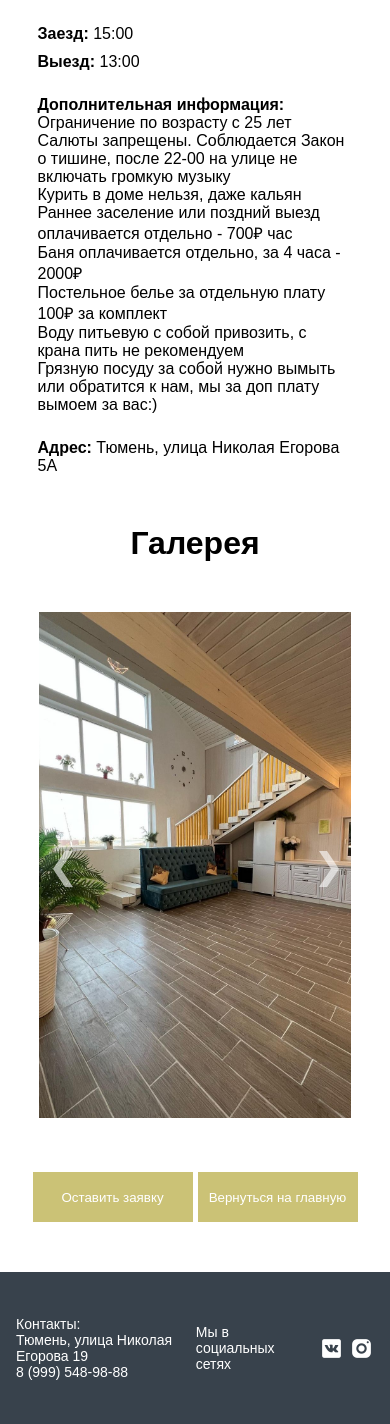
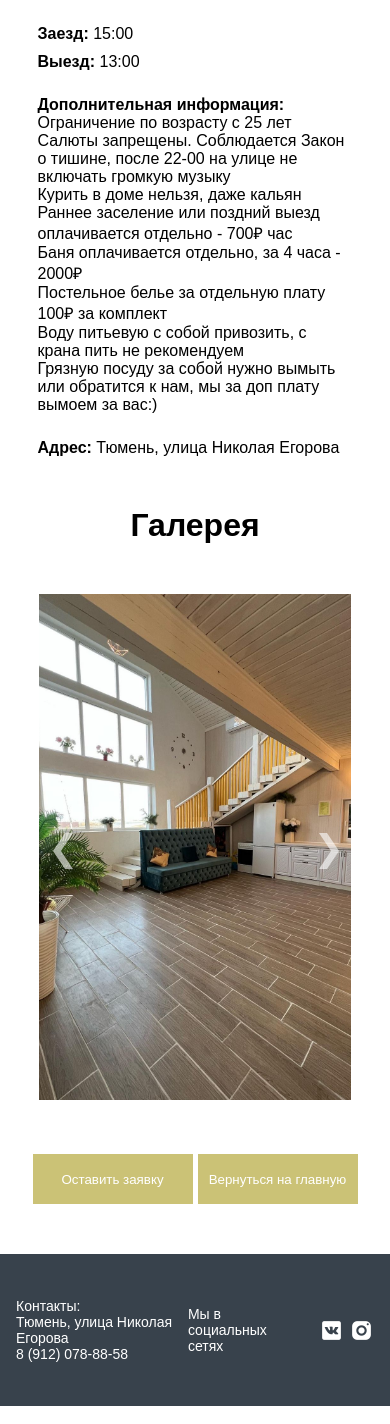
Before and after one commit to DaryaLukk/Dom-na-lipovom, a Next.js app in the folder dom-na-lipovom/: page /cottage/1 in a window 390 px wide. Shown: the part 1082-2506 px from the top of the page. Built offline with nearby package versions, Linux system fonts and the light colour scheme; a web font is replaced by a local one.

Commit message:
change address and phone

```diff
--- a/dom-na-lipovom/components/MainLayout.js
+++ b/dom-na-lipovom/components/MainLayout.js
@@ -56,7 +56,7 @@ export function MainLayout({ children }) {
               style={{background: hoverContact ? `url(${contactHover.src}) no-repeat` : `url(${contact.src}) no-repeat`}}
             />
           </Link>
-          <Link href='tel:+79995489888' legacyBehavior ><a className='phone'>{`8 (999) 548-98-88`}</a></Link>
+          <Link href='tel:+79995489888' legacyBehavior ><a className='phone'>{`8 (912) 078-88-58`}</a></Link>
         </div>
       </nav>
       <main>
@@ -82,13 +82,13 @@ export function MainLayout({ children }) {
       <footer>
         <div className="data">
           <div>Контакты:</div>
-          <div>Тюмень, улица Николая Егорова 19</div>
-          <div>8 (999) 548-98-88</div>
+          <div>Тюмень, улица Николая Егорова</div>
+          <div>8 (912) 078-88-58</div>
         </div>
         <div className='map'>
           <YMaps>
-            <Map defaultState={{ center: [57.230119, 65.593868], zoom: 17 }} width={'420px'} height={'280px'}>
-              <Placemark geometry={[57.230119, 65.593868]} />
+            <Map defaultState={{ center: [57.229583, 65.5933383], zoom: 17 }} width={'420px'} height={'280px'}>
+              <Placemark geometry={[57.229583, 65.5933383]} />
               <FullscreenControl options={{ float: 'left' }} />
               <ZoomControl options={{ float: 'left' }} />
             </Map>
--- a/dom-na-lipovom/db_fake/database.js
+++ b/dom-na-lipovom/db_fake/database.js
@@ -20,7 +20,7 @@ export const cottagesDB = [
     sq: '280 м²',
     count: 30,
     sleeper: 22,
-    address: 'Тюмень, улица Николая Егорова 5А',
+    address: 'Тюмень, улица Николая Егорова',
     imgs: '/pictures/light/1.jpeg\n/pictures/light/2.jpeg\n/pictures/light/3.jpeg\n/pictures/light/4.jpeg\n/pictures/light/5.jpeg\n/pictures/light/6.jpeg\n/pictures/light/7.jpeg\n/pictures/light/8.jpeg\n/pictures/light/9.jpeg\n/pictures/light/10.jpeg\n/pictures/light/11.jpeg\n/pictures/light/12.jpeg',
     description: 'Спальных мест 22 (4 отдельных спальни с двумя двуспальными кроватями в каждой и диваны по дому, а также имеется тайная комната Гарри Потера)\n Большая вместимость и много уютных спальных мест\n Кухня оборудована современной техникой и красивой посудой\n Необходимые мелочи есть: шампура, решётки на мангал, туалетная бумага, губки, средство для посуды, мыло, полотенца и др.',
     price: '17000₽\n Обеспечительный залог - 5000₽\n Понедельник-четверг - 17000₽\n Пятница, воскресенье и предпраздничные дни - 25000₽\n Суббота и праздники - 30000₽',
@@ -34,7 +34,7 @@ export const cottagesDB = [
     sq: '250 м²',
     count: 25,
     sleeper: 19,
-    address: 'Тюмень, улица Николая Егорова 5',
+    address: 'Тюмень, улица Николая Егорова',
     imgs: '/pictures/dark/1.jpeg\n/pictures/dark/2.jpeg\n/pictures/dark/3.jpeg\n/pictures/dark/4.jpeg\n/pictures/dark/5.jpeg\n/pictures/dark/6.jpeg\n/pictures/dark/7.jpg\n/pictures/dark/8.jpeg\n/pictures/dark/9.jpeg\n/pictures/dark/10.jpeg\n/pictures/dark/11.jpeg\n/pictures/dark/12.jpeg\n/pictures/dark/13.jpeg\n/pictures/dark/14.jpeg\n/pictures/dark/15.jpeg\n/pictures/dark/16.jpeg\n/pictures/dark/17.jpeg\n/pictures/dark/18.jpeg\n/pictures/dark/19.jpeg\n/pictures/dark/20.jpeg\n/pictures/dark/21.jpeg\n/pictures/dark/22.jpeg',
     description: 'Бильярдный зал, четыре отдельных спальни и санузел на втором этаже\n Современная кухня с банкетным залом и потолками высотой в 6 метров на первом этаже\n Зона СПА (баня с душевой и комнатой отдыха) и сан узлом на первом этаже также в доме\n На стенах авторская роспись и картины художников Тюмени!',
     price: '15000₽\n Обеспечительный депозит: 5000₽\n Понедельник-четверг - 15000₽\n Пятница, воскресенье и предпраздничные дни - 20000₽\n Суббота и праздники - 25000₽',
@@ -48,7 +48,7 @@ export const cottagesDB = [
     sq: '300 м²',
     count: 50,
     sleeper: 32,
-    address: 'Тюмень, улица Николая Егорова 17',
+    address: 'Тюмень, улица Николая Егорова',
     imgs: '/pictures/violet/1.jpeg\n/pictures/violet/2.jpeg\n/pictures/violet/3.jpeg\n/pictures/violet/4.jpeg\n/pictures/violet/5.jpeg\n/pictures/violet/6.jpeg\n/pictures/violet/7.jpeg\n/pictures/violet/8.jpeg\n/pictures/violet/9.jpeg\n/pictures/violet/10.jpeg\n/pictures/violet/11.jpeg\n/pictures/violet/12.jpeg\n/pictures/violet/13.jpeg\n/pictures/violet/14.jpeg',
     description: "Единственный в Тюмени такого формата и с таким количеством спальных мест!\nБольшая вместимость и много уютных спальных мест.\nНа улице детская площадка с песочницей, домиком, качелями и столом с лавочками\nSMART TV (диагональ 65 д), караоке система, музыкальная колонка\nЗона СПА (баня с душевой и комнатой отдыха) на первом этаже  в доме\nКухня полностью оборудована: посудомоечная машина, два холодильника, плита, духовка, микроволновая печь, тостер и чайник. Посуда есть до 50 человек\nКондиционеры в летнее время",
     price: '22000₽\n Обеспечительный депозит: 5 000₽\n Понедельник-четверг - 22000₽\n Пятница, воскресенье и предпраздничные дни - 30000₽\n Суббота и праздники - 35000₽',
@@ -62,7 +62,7 @@ export const cottagesDB = [
     sq: '105 м²',
     count: 10,
     sleeper: 10,
-    address: 'Тюмень, улица Николая Егорова 19',
+    address: 'Тюмень, улица Николая Егорова',
     imgs: '/pictures/small/1.jpeg\n/pictures/small/2.jpeg\n/pictures/small/3.jpeg\n/pictures/small/4.jpeg\n/pictures/small/5.jpeg\n/pictures/small/6.jpeg\n/pictures/small/7.jpeg\n/pictures/small/8.jpeg\n/pictures/small/9.jpeg\n/pictures/small/10.jpeg\n/pictures/small/11.jpeg\n/pictures/small/12.jpeg\n/pictures/small/13.jpeg\n/pictures/small/14.jpeg\n/pictures/small/15.jpeg\n/pictures/small/16.jpeg',
     description: 'На кухне варочная панель и духовка, стиральная машина, холодильник, микроволновая печь, тостер, чайник, имеется посуда.\n Баня, сан. узел, душевая кабина.\n На 2-м этаже комфортабельные две отдельные спальни (общее количество спальных мест в доме рассчитано на 10 взрослых человек), два телевизора, cпутниковое цифровое телевидение.\n Акустическая система (подключается через аукс, блютуз, флешку)\n Необходимые мелочи есть: туалетная бумага, губки, средство для мытья посуды,мыло, полотенца и др.',
     price: '6000₽\n Обеспечительный депозит: 3000₽\n Понедельник-четверг - 6000₽\n Пятница, воскресенье и предпраздничные дни - 8000₽\n Суббота и праздники - 10000₽',
```
